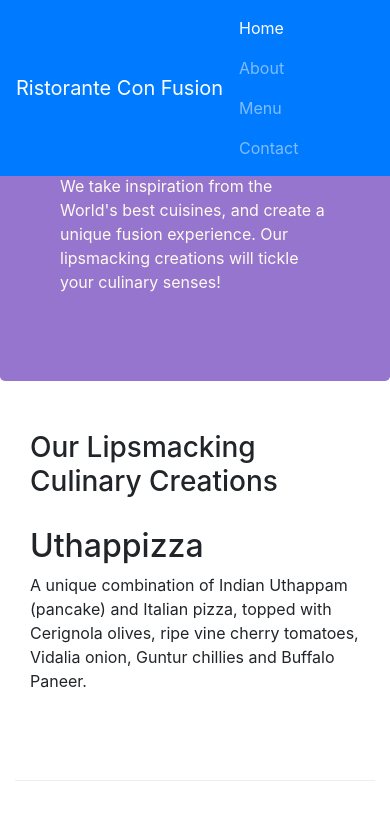
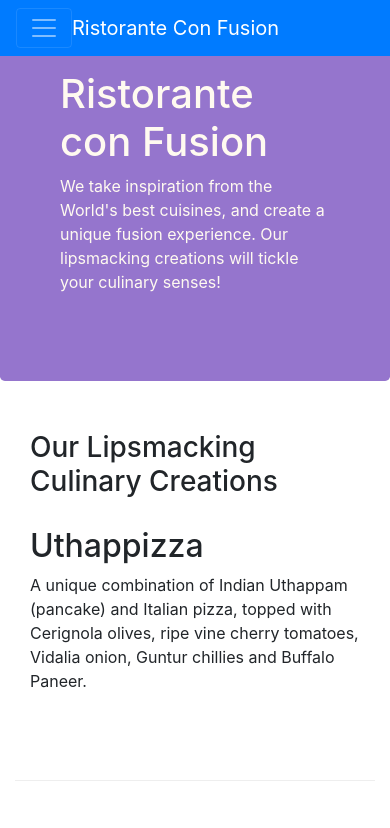
Before and after one commit to olenarostotskyy/conFusion, a website: page index.html in a window 390 px wide. Shown: the top 828 px of the page. Drawn offline with nearby package versions, Linux system fonts and the light colour scheme.

Commit message:
collapse Navbar for s and xs screen

```diff
--- a/index.html
+++ b/index.html
@@ -16,13 +16,18 @@
 <body>
 <nav class="navbar navbar-dark navbar-expand-sm bg-primary fixed-top">
 <div class="container">
-<a class="navbar-brand" href="#"> Ristorante Con Fusion</a>
+        <button class="navbar-toggler" type="button" data-toggle="collapse" data-target="#Navbar">
+                <span class="navbar-toggler-icon"></span>
+            </button>
+<a class="navbar-brand mr-auto" href="#">Ristorante Con Fusion</a>
+<div class="collapse navbar-collapse" id="Navbar">
 <ul class="navbar-nav mr-auto">
-<li class="nav-item active"> <a class="nav-link" href="#">Home</a></li>
-<li class="nav-item"> <a class="nav-link" href="./aboutus.html">About</a></li>
+<li class="nav-item"> <a class="nav-link" href="#">Home</a></li>
+<li class="nav-item active "> <a class="nav-link" href="./aboutus.html">About</a></li>
 <li class="nav-item"> <a class="nav-link" href="#">Menu</a></li>
 <li class="nav-item"> <a class="nav-link" href="#">Contact</a></li>
 </ul>
+</div>
 </div>
 </nav>
     <header class="jumbotron">
```
